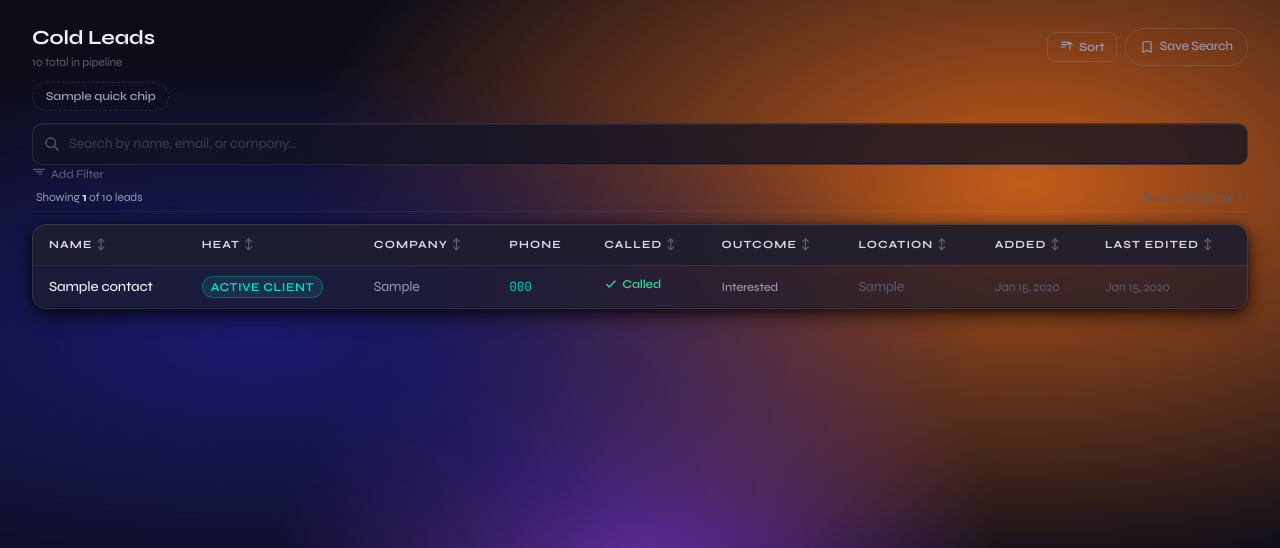
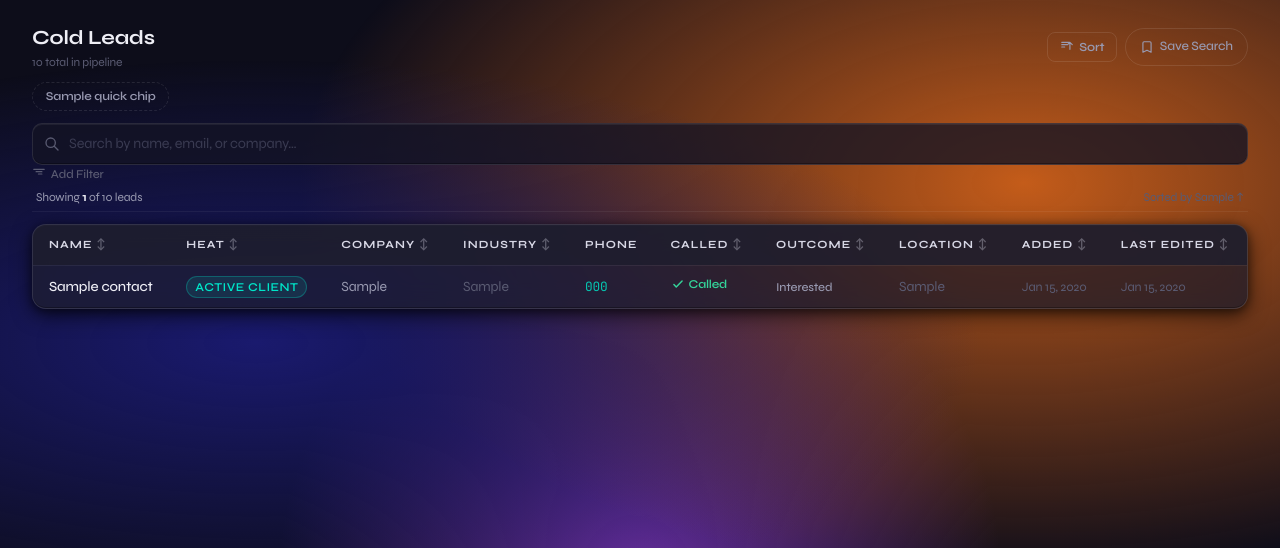
Before and after one commit to WVVYSEAN/KinsmanPhone, a Django app: template crm/templates/crm/cold_lead_list.html in a window 1280 px wide. Shown: the part 57-605 px from the top of the page. Run offline with Django 5.2, Linux system fonts and the light colour scheme; a user stored in the database is signed in; tables that the repository leaves empty hold one stand-in row (values such as "Sample post"); the template is opened without the code that fills it: values that come from a table or form of the project are taken from there, most other values are stand-ins (such as "Sample title", 1, 10 or a date in 2020); data that the repository does not hold is empty; parts of the project's set-up code (start-up, migrations or seed data) failed here and were passed over; some libraries are stand-ins or nearby versions.

Commit message:
Add Industry column to cold lead list table
Sortable header between Company and Phone; td renders contact.industry
with text-tertiary styling matching other secondary columns; empty-state
colspan bumped from 9 to 10.

Co-Authored-By: Claude Sonnet 4.6 <noreply@anthropic.com>

```diff
--- a/crm/templates/crm/cold_lead_list.html
+++ b/crm/templates/crm/cold_lead_list.html
@@ -263,6 +263,9 @@
             <th class="px-4 py-2.5 sort-th wvvy-section-label {% if primary_sort_field == 'company' %}active-sort{% endif %}" style="font-size:0.6875rem" onclick="setSort('company')">
               Company {% if primary_sort_field == 'company' %}{% if primary_sort_dir == 'asc' %}↑{% else %}↓{% endif %}{% else %}<span style="opacity:0.35">↕</span>{% endif %}
             </th>
+            <th class="px-4 py-2.5 sort-th wvvy-section-label {% if primary_sort_field == 'industry' %}active-sort{% endif %}" style="font-size:0.6875rem" onclick="setSort('industry')">
+              Industry {% if primary_sort_field == 'industry' %}{% if primary_sort_dir == 'asc' %}↑{% else %}↓{% endif %}{% else %}<span style="opacity:0.35">↕</span>{% endif %}
+            </th>
             <th class="px-4 py-2.5 wvvy-section-label" style="font-size:0.6875rem">Phone</th>
             <th class="px-4 py-2.5 sort-th wvvy-section-label {% if primary_sort_field == 'called' %}active-sort{% endif %}" style="font-size:0.6875rem" onclick="setSort('called')">
               Called {% if primary_sort_field == 'called' %}{% if primary_sort_dir == 'asc' %}↑{% else %}↓{% endif %}{% else %}<span style="opacity:0.35">↕</span>{% endif %}
@@ -294,6 +297,7 @@
               <span class="inline-flex px-2 py-0.5 rounded-full text-xs font-semibold {{ c.heat_badge }}">{{ c.get_heat_display }}</span>
             </td>
             <td class="px-4 py-2.5" style="color:var(--text-secondary)">{{ c.company|default:"—" }}</td>
+            <td class="px-4 py-2.5" style="color:var(--text-tertiary)">{{ c.industry|default:"—" }}</td>
             <td class="px-4 py-2.5">
               {% if c.phone %}
               <a href="tel:{{ c.phone }}" style="color:var(--cyan);font-family:'JetBrains Mono',monospace;font-size:0.8rem;text-decoration:none;opacity:0.85"
@@ -329,7 +333,7 @@
           </tr>
           {% empty %}
           <tr>
-            <td colspan="9" class="px-6 py-14 text-center">
+            <td colspan="10" class="px-6 py-14 text-center">
               <p class="text-base font-semibold mb-1" style="color:var(--text-secondary)">No leads match your filters</p>
               <p class="text-sm mb-4" style="color:var(--text-tertiary)">Try adjusting your search or filters.</p>
               <a href="/contacts/cold_lead/" class="wvvy-btn-primary" style="font-size:0.8125rem">Clear Filters</a>
```
